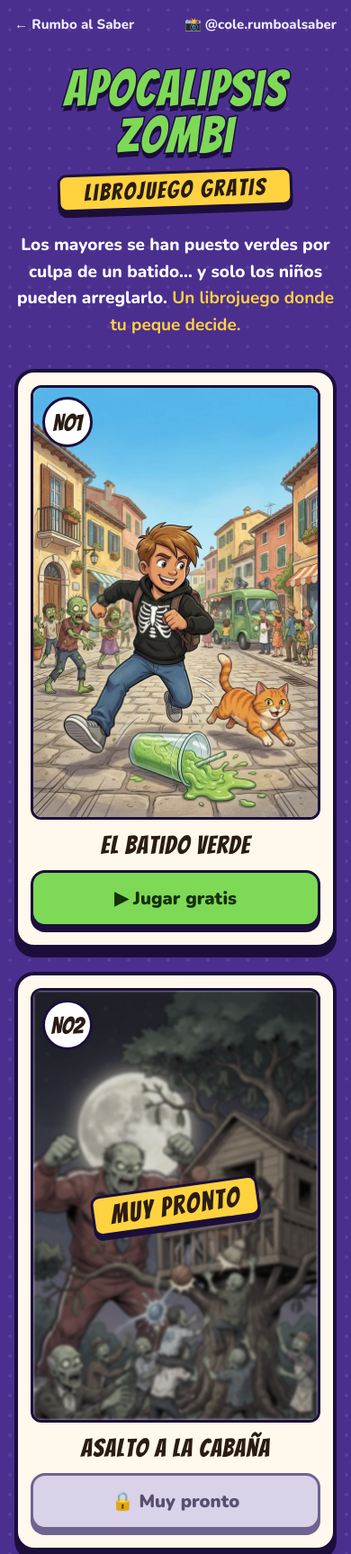
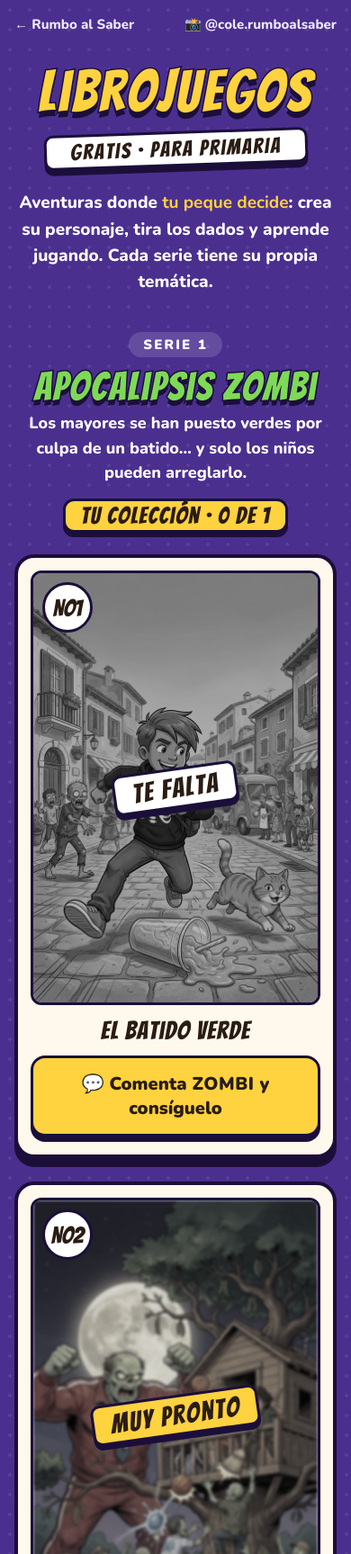
Before and after one commit to Marlock1978/rumboalsaber, a plain HTML site: page librojuego/index.html in a window 390 px wide. Shown: the top 1727 px of the page at 90% size. Drawn offline with nearby package versions, Linux system fonts and the light colour scheme.

Commit message:
Librojuegos L3: linea de librojuegos por series (Apocalipsis Zombi; Fantasia muy pronto) y coleccion con llaves
Co-Authored-By: Claude Opus 5.5 <noreply@anthropic.com>

```diff
--- a/librojuego/index.html
+++ b/librojuego/index.html
@@ -3,11 +3,11 @@
 <head>
 <meta charset="utf-8">
 <meta name="viewport" content="width=device-width,initial-scale=1">
-<meta name="generator" content="rumbo-librojuego-L1">
-<title>Apocalipsis Zombi · Librojuego gratis · Rumbo al Saber</title>
-<meta name="description" content="Un librojuego gratis para Primaria donde tu peque decide: crea su personaje, tira los dados y practica mates, inglés y catalán en plena aventura.">
-<meta property="og:title" content="Apocalipsis Zombi · Librojuego gratis">
-<meta property="og:description" content="Crea tu personaje, decide qué pasa y aprende jugando. Gratis, sin anuncios ni registro.">
+<meta name="generator" content="rumbo-librojuegos-L3">
+<title>Librojuegos gratis · Rumbo al Saber</title>
+<meta name="description" content="Librojuegos gratis para Primaria donde tu peque decide: crea su personaje, tira los dados y practica mates, inglés y catalán en plena aventura. Cada serie, una temática.">
+<meta property="og:title" content="Librojuegos gratis · Rumbo al Saber">
+<meta property="og:description" content="Crea tu personaje, decide qué pasa y aprende jugando. Primera serie: Apocalipsis Zombi. Gratis, sin anuncios ni registro.">
 <meta property="og:image" content="https://rumboalsaber.app/librojuego/img/comic1.webp">
 <link rel="icon" href="../img/libro.webp">
 <link rel="preconnect" href="https://fonts.googleapis.com">
@@ -25,12 +25,12 @@ a{color:inherit}
 /* cabecera */
 .top{display:flex;justify-content:space-between;align-items:center;padding:16px 0;color:#fff;font-weight:800;font-size:15px}
 .top a{text-decoration:none;opacity:.9}.top a:hover{opacity:1}
-.hero{text-align:center;color:#fff;padding:18px 0 34px}
-.logo{font:400 clamp(56px,13vw,120px)/.92 "Bangers",Impact,sans-serif;letter-spacing:.03em;color:var(--verde);
-  -webkit-text-stroke:3px #1b0f3a;paint-order:stroke fill;text-shadow:0 6px 0 #1b0f3a;margin:0}
-.sello{display:inline-block;margin-top:14px;font:400 clamp(26px,5vw,40px) "Bangers",Impact,sans-serif;letter-spacing:.08em;color:var(--tinta);
-  background:var(--amarillo);padding:4px 26px;border:3px solid #1b0f3a;border-radius:10px;box-shadow:0 6px 0 #1b0f3a;transform:rotate(-2deg)}
-.hero p{max-width:640px;margin:26px auto 0;font-size:clamp(19px,2.6vw,23px);font-weight:800}
+.hero{text-align:center;color:#fff;padding:18px 0 40px}
+.logo{font:400 clamp(64px,15vw,136px)/.92 "Bangers",Impact,sans-serif;letter-spacing:.04em;color:var(--amarillo);
+  -webkit-text-stroke:3px #1b0f3a;paint-order:stroke fill;text-shadow:0 7px 0 #1b0f3a;margin:0}
+.sello{display:inline-block;margin-top:14px;font:400 clamp(24px,4.6vw,36px) "Bangers",Impact,sans-serif;letter-spacing:.08em;color:var(--tinta);
+  background:#fff;padding:4px 26px;border:3px solid #1b0f3a;border-radius:10px;box-shadow:0 6px 0 #1b0f3a;transform:rotate(-2deg)}
+.hero p{max-width:660px;margin:26px auto 0;font-size:clamp(19px,2.6vw,23px);font-weight:800}
 .hero p b{color:var(--amarillo)}
 /* botones */
 .btn{display:inline-flex;align-items:center;gap:10px;justify-content:center;font:900 20px "Nunito",sans-serif;text-decoration:none;cursor:pointer;
@@ -40,17 +40,38 @@ a{color:inherit}
 .btn.off{background:#d9d2e8;color:#5a4f72;cursor:default;box-shadow:0 6px 0 #6f6490;border-color:#6f6490}
 .btn.off:hover,.btn.off:active{transform:none;box-shadow:0 6px 0 #6f6490}
 .btn.am{background:var(--amarillo);color:var(--tinta)}
-/* entregas */
-.entregas{display:grid;grid-template-columns:repeat(3,1fr);gap:26px;padding-bottom:20px}
+/* series */
+.serie{margin:0 0 54px}
+.cab{text-align:center;color:#fff;margin:0 0 24px}
+.cab .ns{display:inline-block;font:900 15px "Nunito",sans-serif;letter-spacing:.14em;text-transform:uppercase;background:rgba(255,255,255,.14);border-radius:30px;padding:4px 16px}
+.cab h2{margin:12px 0 6px;font:400 clamp(44px,8vw,78px)/.95 "Bangers",sans-serif;letter-spacing:.04em;-webkit-text-stroke:3px #1b0f3a;paint-order:stroke fill;text-shadow:0 6px 0 #1b0f3a;color:var(--verde)}
+.cab p{margin:0 auto;max-width:620px;font-weight:800}
+.cab .cuenta{display:inline-block;margin-top:14px;font:400 26px "Bangers",sans-serif;letter-spacing:.05em;color:var(--tinta);background:var(--amarillo);border:3px solid #1b0f3a;border-radius:12px;padding:2px 16px;box-shadow:0 5px 0 #1b0f3a}
+.entregas{display:grid;grid-template-columns:repeat(3,minmax(0,1fr));gap:26px}
 .ent{background:var(--crema);border:4px solid #1b0f3a;border-radius:22px;padding:14px 14px 20px;box-shadow:0 10px 0 #1b0f3a;text-align:center;display:flex;flex-direction:column;gap:14px}
 .ent figure{margin:0;position:relative;border:3px solid #1b0f3a;border-radius:12px;overflow:hidden;aspect-ratio:2/3;background:#cfc4e6}
 .ent img{width:100%;height:100%;object-fit:cover;display:block}
 .ent .num{position:absolute;left:10px;top:10px;font:400 26px "Bangers",sans-serif;background:#fff;border:3px solid #1b0f3a;border-radius:50%;width:56px;height:56px;line-height:52px}
 .ent.prox figure img{filter:grayscale(.7) blur(1.5px) brightness(.85)}
-.ent.prox figure::after{content:"Muy pronto";position:absolute;left:50%;top:50%;transform:translate(-50%,-50%) rotate(-8deg);font:400 30px "Bangers",sans-serif;letter-spacing:.06em;
-  background:var(--amarillo);border:3px solid #1b0f3a;border-radius:10px;padding:4px 18px;box-shadow:0 5px 0 #1b0f3a;white-space:nowrap}
+.ent.prox figure::after,.ent.falta figure::after{position:absolute;left:50%;top:50%;transform:translate(-50%,-50%) rotate(-8deg);font:400 30px "Bangers",sans-serif;letter-spacing:.06em;
+  border:3px solid #1b0f3a;border-radius:10px;padding:4px 18px;box-shadow:0 5px 0 #1b0f3a;white-space:nowrap}
+.ent.prox figure::after{content:"Muy pronto";background:var(--amarillo)}
+.ent.falta figure img{filter:grayscale(1) brightness(.75)}
+.ent.falta figure::after{content:"Te falta";background:#fff}
+.ent .tengo{position:absolute;right:10px;top:12px;font:900 15px "Nunito",sans-serif;background:var(--verde);border:3px solid #1b0f3a;border-radius:30px;padding:3px 12px}
 .ent h3{margin:0;font:400 28px/1 "Bangers",sans-serif;letter-spacing:.04em}
 .ent .btn{width:100%}
+.ent .btn b{font-weight:900;letter-spacing:.03em}
+.ayuda{color:#fff;text-align:center;max-width:640px;margin:24px auto 0;font-weight:700;opacity:.92}
+/* serie próxima */
+.proxima{background:linear-gradient(160deg,#2d1a63,#5b2f8f 55%,#8a4fc0);border:4px solid #1b0f3a;border-radius:26px;box-shadow:0 10px 0 #1b0f3a;
+  color:#fff;text-align:center;padding:40px 24px;position:relative;overflow:hidden}
+.proxima::before{content:"✨  🐉  🏰  🧙  ✨";display:block;font-size:44px;letter-spacing:.2em;margin-bottom:6px}
+.proxima h2{color:var(--amarillo)}
+.proxima .cuenta{background:#fff}
+.aviso{position:fixed;left:50%;top:18px;transform:translateX(-50%);z-index:9;max-width:92vw;background:var(--amarillo);color:var(--tinta);font:900 18px "Nunito",sans-serif;
+  border:3px solid #1b0f3a;border-radius:16px;padding:12px 20px;box-shadow:0 6px 0 #1b0f3a;transition:opacity .6s,transform .6s;text-align:center}
+.aviso.fuera{opacity:0;transform:translate(-50%,-20px)}
 /* bloques de texto */
 .caja{background:var(--crema);border:4px solid #1b0f3a;border-radius:26px;box-shadow:0 10px 0 #1b0f3a;padding:30px 28px;margin:46px 0}
 .caja h2{margin:0 0 20px;font:400 clamp(34px,5vw,46px)/1 "Bangers",sans-serif;letter-spacing:.04em;color:var(--morado)}
@@ -58,7 +79,6 @@ a{color:inherit}
 .rasgos article{background:#fff;border:3px solid #1b0f3a;border-radius:18px;padding:16px 18px}
 .rasgos h3{margin:0 0 6px;font-size:21px;font-weight:900}
 .rasgos p{margin:0;color:var(--tinta2)}
-.pandilla{width:100%;border:3px solid #1b0f3a;border-radius:18px;display:block;margin:0 0 22px}
 .lista{margin:0;padding:0;list-style:none;display:grid;gap:12px}
 .lista li{display:flex;gap:12px;align-items:flex-start}
 .lista li span{flex:none;font-size:24px;line-height:1.2}
@@ -74,19 +94,13 @@ footer a{color:var(--amarillo)}
   <div class="top"><a href="/">← Rumbo al Saber</a><a href="https://www.instagram.com/cole.rumboalsaber/" target="_blank" rel="noopener">📸 @cole.rumboalsaber</a></div>
 
   <header class="hero">
-    <h1 class="logo">Apocalipsis<br>Zombi</h1>
-    <div class="sello">Librojuego gratis</div>
-    <p>Los mayores se han puesto verdes por culpa de un batido… y solo los niños pueden arreglarlo. <b>Un librojuego donde tu peque decide.</b></p>
+    <h1 class="logo">Librojuegos</h1>
+    <div class="sello">Gratis · para Primaria</div>
+    <p>Aventuras donde <b>tu peque decide</b>: crea su personaje, tira los dados y aprende jugando. Cada serie tiene su propia temática.</p>
   </header>
 
-  <section class="entregas" id="entregas">
-    <article class="ent" data-n="1"><figure><img src="img/comic1.webp" alt="Portada del nº1: El batido verde"><span class="num">Nº1</span></figure>
-      <h3>El batido verde</h3><a class="btn" href="apocalipsis-zombi-1.html">▶ Jugar gratis</a></article>
-    <article class="ent" data-n="2"><figure><img src="img/comic2.webp" alt="Portada del nº2: Asalto a la cabaña"><span class="num">Nº2</span></figure>
-      <h3>Asalto a la cabaña</h3><a class="btn" href="apocalipsis-zombi-2.html">▶ Jugar gratis</a></article>
-    <article class="ent" data-n="3"><figure><img src="img/comic3.webp" alt="Portada del nº3: El barco del batido"><span class="num">Nº3</span></figure>
-      <h3>El barco del batido</h3><a class="btn" href="apocalipsis-zombi-3.html">▶ Jugar gratis</a></article>
-  </section>
+  <div id="series"></div>
+  <p class="ayuda">Cada entrega se consigue en Instagram: comenta la palabra de su publicación y te mandamos por privado el enlace que la añade a tu colección.</p>
 
   <section class="caja">
     <h2>¿Cómo se juega?</h2>
@@ -100,13 +114,12 @@ footer a{color:var(--amarillo)}
 
   <section class="caja">
     <h2>Para las familias</h2>
-    <img class="pandilla" src="img/pandilla.webp" alt="La pandilla corriendo por la calle con los zombis detrás" loading="lazy">
     <ul class="lista">
       <li><span>✅</span><div><b>Gratis, sin anuncios y sin registro.</b> Se juega en el navegador de la tableta o del ordenador, y también en el móvil.</div></li>
       <li><span>🌍</span><div>En <b>castellano o en catalán</b>, a elegir en la portada.</div></li>
-      <li><span>😄</span><div><b>Humor, no miedo.</b> Los zombis son vecinos que se han puesto verdes por un batido, y tienen cura. Pensado para Primaria.</div></li>
-      <li><span>💾</span><div><b>El avance se guarda en tu aparato</b> y pasa a la siguiente entrega. Si cambias de aparato, usa el <b>🔑 código de partida</b>: se copia al terminar y se pega al empezar.</div></li>
-      <li><span>🔒</span><div>No pedimos ningún dato: la partida se queda en tu aparato. Más información en la <a href="/privacidad.html">política de privacidad</a>.</div></li>
+      <li><span>😄</span><div><b>Humor, no miedo.</b> Pensados para Primaria: en Apocalipsis Zombi, los zombis son vecinos que se han puesto verdes por un batido, y tienen cura.</div></li>
+      <li><span>💾</span><div><b>El avance se guarda en tu aparato</b> y pasa a la siguiente entrega de la serie. Si cambias de aparato, usa el <b>🔑 código de partida</b>: se copia al terminar y se pega al empezar.</div></li>
+      <li><span>🔒</span><div>No pedimos ningún dato: la partida y la colección se quedan en tu aparato. Más información en la <a href="/privacidad.html">política de privacidad</a>.</div></li>
     </ul>
   </section>
 
@@ -119,13 +132,60 @@ footer a{color:var(--amarillo)}
   <footer>Rumbo al Saber · <a href="mailto:hola@rumboalsaber.app">hola@rumboalsaber.app</a> · <a href="https://www.instagram.com/cole.rumboalsaber/" target="_blank" rel="noopener">Instagram</a></footer>
 </div>
 <script>
-/* Entregas que ya se pueden jugar. Andrés las irá abriendo: añadir el número aquí. */
-const DISPONIBLES = [1];
-document.querySelectorAll('.ent').forEach(e=>{
-  if(DISPONIBLES.includes(+e.dataset.n)) return;
-  e.classList.add('prox'); const a=e.querySelector('.btn');
-  a.classList.add('off'); a.removeAttribute('href'); a.textContent='🔒 Muy pronto';
-});
+/* LIBROJUEGOS (L3): series por temática, cada una con sus entregas.
+   Cada entrega se consigue comentando su palabra en su publicación de Instagram; la respuesta automática manda
+   https://rumboalsaber.app/librojuego/?llave=<llave>, que la añade a la colección (se guarda en este aparato).
+   Para lanzar una entrega: salida:true, su palabra, su llave y la dirección de su publicación (post).
+   Para una serie nueva: añadir un bloque a SERIES (archivos <id>-<n>.html e img/<id>-<n>.webp). */
+const IG = 'https://www.instagram.com/cole.rumboalsaber/';
+const SERIES = [
+  {id:'zombi', nombre:'Apocalipsis Zombi', texto:'Los mayores se han puesto verdes por culpa de un batido… y solo los niños pueden arreglarlo.',
+   archivo:n=>`apocalipsis-zombi-${n}.html`, portada:n=>`img/comic${n}.webp`, entregas:[
+    {n:1, titulo:'El batido verde',     palabra:'ZOMBI', llave:'zombi-k7q2', salida:true,  post:''},
+    {n:2, titulo:'Asalto a la cabaña',  palabra:'ÁRBOL', llave:'arbol-m4x9', salida:false, post:''},
+    {n:3, titulo:'El barco del batido', palabra:'BARCO', llave:'barco-t8w3', salida:false, post:''},
+  ]},
+  {id:'fantasia', nombre:'Fantasía', proxima:true, texto:'Una nueva serie de librojuegos en un mundo de magia, dragones y castillos.'},
+];
+const CLAVE = 'rumbo-librojuegos';
+function leer(){ try{ return JSON.parse(localStorage.getItem(CLAVE)) || []; }catch(e){ return []; } }
+function guardar(c){ try{ localStorage.setItem(CLAVE, JSON.stringify(c)); }catch(e){} }
+function aviso(t){ const d=document.createElement('div'); d.className='aviso'; d.textContent=t; document.body.appendChild(d); setTimeout(()=>d.classList.add('fuera'), 4200); setTimeout(()=>d.remove(), 5000); }
+let col = leer();   // lista de «serie-n», p. ej. «zombi-1»
+const ll = new URLSearchParams(location.search).get('llave');
+if(ll){
+  for(const s of SERIES) for(const e of (s.entregas||[])) if(e.llave===ll){
+    const k = s.id+'-'+e.n, nueva = !col.includes(k);
+    if(nueva){ col.push(k); guardar(col); }
+    aviso(nueva ? `🎉 ¡${s.nombre} nº${e.n}, «${e.titulo}», ya está en tu colección!` : `${s.nombre} nº${e.n} ya estaba en tu colección.`);
+  }
+  history.replaceState(null, '', location.pathname);
+}
+function pinta(){
+  const R = document.getElementById('series'); R.innerHTML = '';
+  SERIES.forEach((s, i)=>{
+    const sec = document.createElement('section'); sec.className = 'serie';
+    if(s.proxima){
+      sec.innerHTML = `<div class="proxima cab"><span class="ns">Serie ${i+1}</span><h2>${s.nombre}</h2><p>${s.texto}</p><span class="cuenta">Muy pronto</span></div>`;
+      R.appendChild(sec); return;
+    }
+    const sal = s.entregas.filter(e=>e.salida).length, tengo = s.entregas.filter(e=>col.includes(s.id+'-'+e.n)).length;
+    sec.innerHTML = `<div class="cab"><span class="ns">Serie ${i+1}</span><h2>${s.nombre}</h2><p>${s.texto}</p><span class="cuenta">Tu colección · ${tengo} de ${sal}</span></div><div class="entregas"></div>`;
+    const G = sec.querySelector('.entregas');
+    s.entregas.forEach(e=>{
+      const tiene = col.includes(s.id+'-'+e.n), a = document.createElement('article');
+      a.className = 'ent' + (tiene ? '' : e.salida ? ' falta' : ' prox');
+      let boton;
+      if(tiene) boton = `<a class="btn" href="${s.archivo(e.n)}">▶ Jugar</a>`;
+      else if(e.salida) boton = `<a class="btn am" href="${e.post||IG}" target="_blank" rel="noopener"><span>💬 Comenta <b>${e.palabra}</b> y consíguelo</span></a>`;
+      else boton = `<span class="btn off">🔒 Muy pronto</span>`;
+      a.innerHTML = `<figure><img src="${s.portada(e.n)}" alt="Portada de ${s.nombre} nº${e.n}: ${e.titulo}"><span class="num">Nº${e.n}</span>${tiene?'<span class="tengo">✔ ¡Lo tienes!</span>':''}</figure><h3>${e.titulo}</h3>${boton}`;
+      G.appendChild(a);
+    });
+    R.appendChild(sec);
+  });
+}
+pinta();
 </script>
 <script>(function(t){if(location.hostname!=="rumboalsaber.app"||t.indexOf("PON-")===0)return;var e=document.createElement("script");e.defer=true;e.src="https://static.cloudflareinsights.com/beacon.min.js";e.setAttribute("data-cf-beacon",JSON.stringify({token:t}));document.head.appendChild(e)})("4c77adae5a2a41a4a933237ddebae721");</script>
 </body>
```
